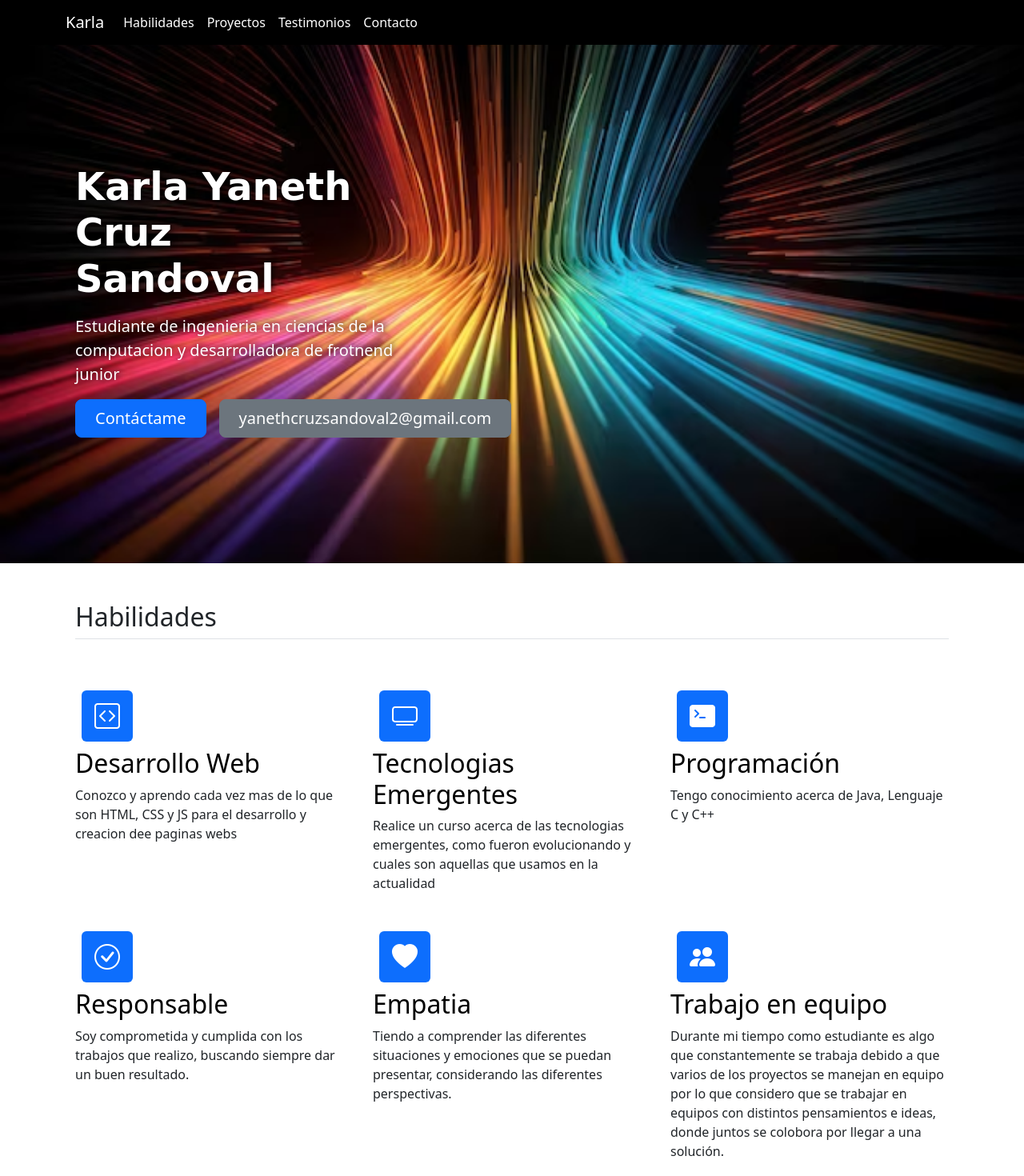
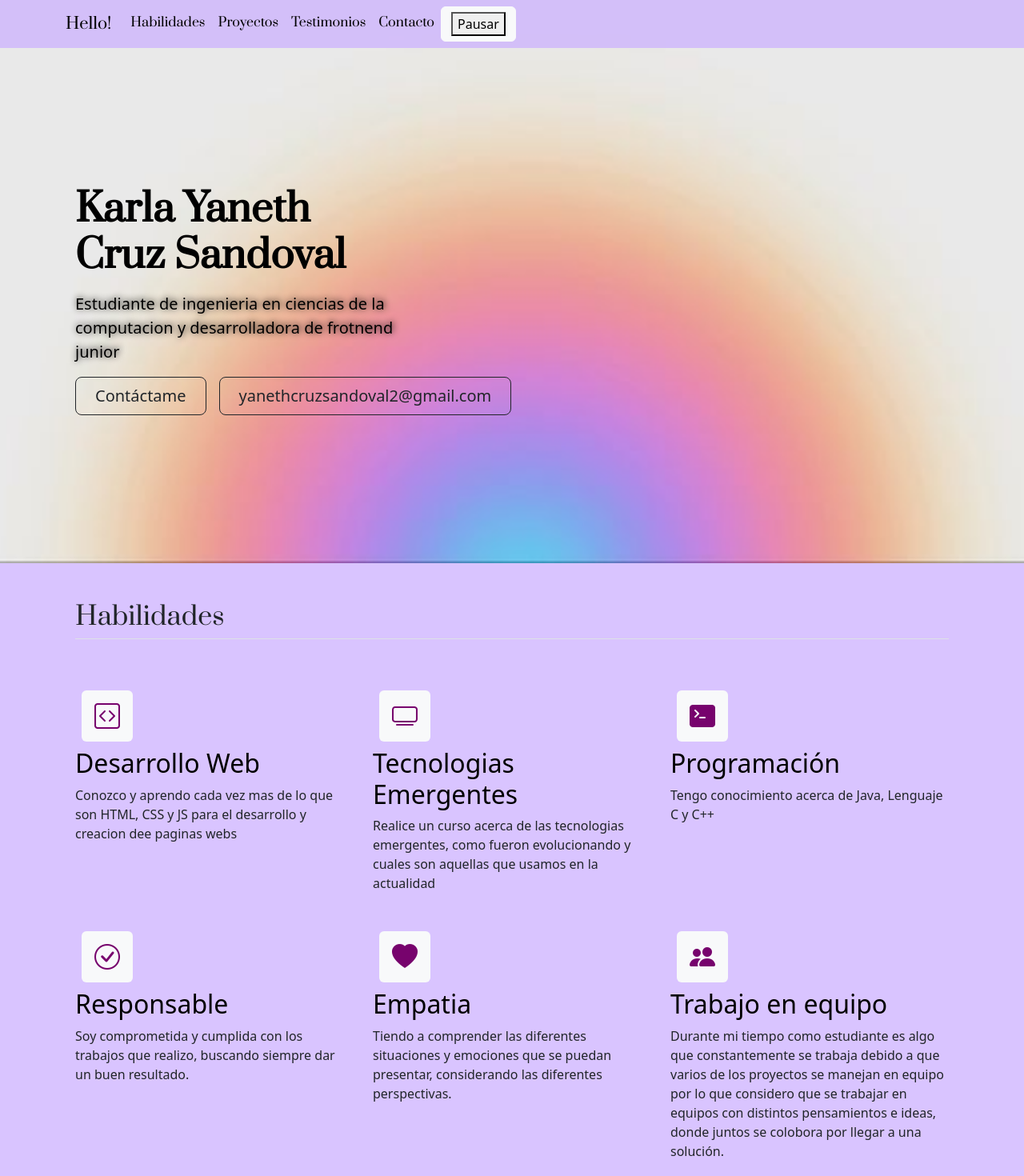
Before and after one commit to Yanethcr/portafolio, a plain HTML site: page index.html in a window 1280 px wide. Shown: the top 1470 px of the page at 80% size. Drawn offline with nearby package versions, Linux system fonts and the light colour scheme; a web font is replaced by a local one.

Commit message:
actualizacion js

```diff
--- a/index.html
+++ b/index.html
@@ -11,12 +11,17 @@
 
     <link rel="stylesheet" href="https://cdn.jsdelivr.net/npm/bootstrap-icons@1.11.3/font/bootstrap-icons.min.css">
 
+    <!-- Para añadir la musica -->
+    <link rel="preconnect" href="https://fonts.googleapis.com">
+    <link rel="preconnect" href="https://fonts.gstatic.com" crossorigin>
+    <link href="https://fonts.googleapis.com/css2?family=Rubik+Pixels&display=swap" rel="stylesheet">
+
 
     <!-- estilo de titulo nombre -->
+
     <link rel="preconnect" href="https://fonts.googleapis.com">
     <link rel="preconnect" href="https://fonts.gstatic.com" crossorigin>
-    <link href="https://fonts.googleapis.com/css2?family=Sarina&display=swap" rel="stylesheet">
-
+    <link href="https://fonts.googleapis.com/css2?family=Prata&display=swap" rel="stylesheet">
 
     <link rel="stylesheet" href="style.css">
 
@@ -26,13 +31,18 @@
 
 <body>
 
+    <audio id="miAudio" autoplay>
+        <source src="assets/music/audio.mp3" type="audio/mpeg">
+    </audio>
+
+
 
     <!-- Comenzaremos a utilizar etiquetas semanticas para crear la maqueta principal -->
 
     <header>
-        <nav class="navbar fixed-top navbar-expand-lg bg-black" data-bs-theme="dark">
+        <nav class="navbar fixed-top navbar-expand-lg navbar-light navbar-lila">
             <div class="container">
-                <a class="navbar-brand" href="#presentacion">Karla</a>
+                <a class="navbar-brand prata-regular" href="#presentacion">Hello!</a>
                 <button class="navbar-toggler" type="button" data-bs-toggle="collapse" data-bs-target="#navbarNav"
                     aria-controls="navbarNav" aria-expanded="false" aria-label="Toggle navigation">
                     <span class="navbar-toggler-icon"></span>
@@ -40,16 +50,21 @@
                 <div class="collapse navbar-collapse" id="navbarNav">
                     <ul class="navbar-nav">
                         <li class="nav-item">
-                            <a class="nav-link active" aria-current="page" href="#habilidades"> Habilidades</a>
+                            <a class="nav-link active prata-regular" aria-current="page" href="#habilidades">
+                                Habilidades</a>
                         </li>
                         <li class="nav-item">
-                            <a class="nav-link active" href="#proyectos">Proyectos</a>
+                            <a class="nav-link active prata-regular" href="#proyectos">Proyectos</a>
                         </li>
                         <li class="nav-item">
-                            <a class="nav-link active" href="#testimonios">Testimonios</a>
+                            <a class="nav-link active prata-regular" href="#testimonios">Testimonios</a>
                         </li>
                         <li class="nav-item">
-                            <a class="nav-link active" href="#contacto">Contacto</a>
+                            <a class="nav-link active prata-regular" href="#contacto">Contacto</a>
+                        </li>
+                        <li class="nav-item btn btn-light">
+                            <button id="pauseButton  ">Pausar</button>
+
                         </li>
                     </ul>
                 </div>
@@ -66,16 +81,16 @@
                 <div class="row flex-lg-row align-items-center g-5 py-5 my-5">
 
                     <div class="col-lg-6">
-                        <h1 id="app" class="display-5 fw-bold text-white text-shadow-1 mb-3 sarina-regular ">Karla
-                            Yaneth Cruz Sandoval
+                        <h1 id="app" class="display-5 fw-bold text-black text-shadow-4 mb-3 prata-regular ">
+                            Karla Yaneth Cruz Sandoval
                         </h1>
-                        <p class="lead text-white text-shadow-1">Estudiante de ingenieria en ciencias de la
+                        <p class="lead text-black text-shadow-1">Estudiante de ingenieria en ciencias de la
                             computacion y desarrolladora de frotnend junior</p>
                         <div class="d-grid gap-2 d-md-flex justify-content-md-start">
 
-                            <button type="button" class="btn btn-primary btn-lg px-4 me-md-2">Contáctame</button>
+                            <button type="button" class="btn btn-outline-dark btn-lg px-4 me-md-2">Contáctame</button>
                             <button type="button"
-                                class="btn btn-secondary btn-lg px-4">yanethcruzsandoval2@gmail.com</button>
+                                class="btn btn-outline-dark btn-lg px-4">yanethcruzsandoval2@gmail.com</button>
                         </div>
                     </div>
                 </div>
@@ -84,13 +99,14 @@
         </section>
 
         <section class="container px-4 py-5" id="habilidades">
-            <h2 class="pb-2 border-bottom">Habilidades</h2>
+            <h2 class="pb-2 border-bottom prata-regular">Habilidades</h2>
             <div class="row g-4 py-5 row-cols-1 row-cols-lg-3">
                 <div class="feature col">
                     <div
-                        class="feature-icon d-inline-flex align-items-center justify-content-center text-bg-primary fs-2 px-3 py-2 rounded m-2">
-                        <i class="bi bi-code-square"></i>
+                        class="feature-icon d-inline-flex align-items-center justify-content-center text-bg-light fs-2 px-3 py-2 rounded m-2">
+                        <i class="bi bi-code-square icono"></i>
                     </div>
+
                     <h3 class="fs-2 text-body-emphasis">Desarrollo Web</h3>
                     <p>Conozco y aprendo cada vez mas de lo que son HTML, CSS y JS para el desarrollo y creacion dee
                         paginas webs</p>
@@ -98,9 +114,9 @@
 
                 <div class="feature col">
                     <div
-                        class="feature-icon d-inline-flex align-items-center justify-content-center text-bg-primary fs-2 px-3 py-2 rounded m-2">
+                        class="feature-icon d-inline-flex align-items-center justify-content-center text-bg-light fs-2 px-3 py-2 rounded m-2">
                         <!-- aqui se coloca el icono  -->
-                        <i class="bi bi-tv"></i>
+                        <i class="bi bi-tv icono"></i>
                     </div>
                     <h3 class="fs-2 text-body-emphasis">Tecnologias Emergentes </h3>
                     <p>Realice un curso acerca de las tecnologias emergentes, como fueron evolucionando y cuales son
@@ -109,9 +125,9 @@
 
                 <div class="feature col">
                     <div
-                        class="feature-icon d-inline-flex align-items-center justify-content-center text-bg-primary fs-2 px-3 py-2 rounded m-2">
+                        class="feature-icon d-inline-flex align-items-center justify-content-center text-bg-light fs-2 px-3 py-2 rounded m-2">
                         <!-- aqui se coloca el icono  -->
-                        <i class="bi bi-terminal-fill"></i>
+                        <i class="bi bi-terminal-fill icono"></i>
                     </div>
                     <h3 class="fs-2 text-body-emphasis">Programación </h3>
                     <p>Tengo conocimiento acerca de Java, Lenguaje C y C++</p>
@@ -120,8 +136,8 @@
 
                 <div class="feature col">
                     <div
-                        class="feature-icon d-inline-flex align-items-center justify-content-center text-bg-primary fs-2 px-3 py-2 rounded m-2">
-                        <i class="bi bi-check-circle"></i>
+                        class="feature-icon d-inline-flex align-items-center justify-content-center text-bg-light fs-2 px-3 py-2 rounded m-2">
+                        <i class="bi bi-check-circle icono"></i>
                     </div>
                     <h3 class="fs-2 text-body-emphasis">Responsable </h3>
                     <p>Soy comprometida y cumplida con los trabajos que realizo, buscando siempre dar un buen resultado.
@@ -130,8 +146,8 @@
 
                 <div class="feature col">
                     <div
-                        class="feature-icon d-inline-flex align-items-center justify-content-center text-bg-primary fs-2 px-3 py-2 rounded m-2">
-                        <i class="bi bi-heart-fill"></i>
+                        class="feature-icon d-inline-flex align-items-center justify-content-center text-bg-light fs-2 px-3 py-2 rounded m-2">
+                        <i class="bi bi-heart-fill icono"></i>
                     </div>
                     <h3 class="fs-2 text-body-emphasis">Empatia</h3>
                     <p>Tiendo a comprender las diferentes situaciones y emociones que se puedan presentar, considerando
@@ -141,9 +157,9 @@
 
                 <div class="feature col">
                     <div
-                        class="feature-icon d-inline-flex align-items-center justify-content-center text-bg-primary fs-2 px-3 py-2 rounded m-2">
+                        class="feature-icon d-inline-flex align-items-center justify-content-center text-bg-light fs-2 px-3 py-2 rounded m-2">
                         <!-- aqui se coloca el icono  -->
-                        <i class="bi bi-people-fill"></i>
+                        <i class="bi bi-people-fill icono"></i>
                     </div>
                     <h3 class="fs-2 text-body-emphasis">Trabajo en equipo </h3>
                     <p>Durante mi tiempo como estudiante es algo que constantemente se trabaja debido a que varios de
@@ -155,7 +171,7 @@
         </section>
 
         <section class="container px-4 py-5" id="proyectos">
-            <h2 class="pb-2 border-bottom">Proyectos</h2>
+            <h2 class="pb-2 border-bottom prata-regular">Proyectos</h2>
 
             <div class="row row-cols-1 row-cols-lg-3 align-items-stretch g-4 py-5">
                 <div class="col">
@@ -166,7 +182,8 @@
                             <ul class="d-flex list-unstyled mt-auto">
                                 <!-- mx se ocupa para poner un margen en ambos lados automaticos y centrar las cosas -->
                                 <li class="mx-auto">
-                                    <a class="link-light" href="" target="_blank">DA CLICK</a>
+                                    <a class="link-light" href="https://clon-google-b7.vercel.app/" target="_blank">DA
+                                        CLICK</a>
 
                             </ul>
                         </div>
@@ -192,7 +209,7 @@
         </section>
 
         <section id="testimonios">
-            <h2 class="container text-center">Testimonios</h2>
+            <h2 class="container text-center prata-regular">Testimonios</h2>
             <div id="myCarousel" data-bs-theme="dark" class="carousel slide mb-6" data-bs-ride="carousel">
 
                 <!-- Indicadores son los puntitos encima que me permiten navegar por los elementos -->
--- a/script.js
+++ b/script.js
@@ -44,3 +44,34 @@ typewriterFrase
   .typeString('Tanaka Seako ')
   .pauseFor(1000)
   .start();
+
+
+let audioElement; // Variable para almacenar el objeto Audio
+const mainElement = document.querySelector('main'); // Seleccionar la etiqueta <main>
+mainElement.addEventListener('click', function () {
+  if (!audioElement) {
+    audioElement = new Audio('assets/music/audio.mp3');
+    audioElement.volume = 0.1;
+  }
+  audioElement.play();
+});
+const pauseButton = document.getElementById('pauseButton');
+pauseButton.addEventListener('click', function () {
+  if (audioElement.paused) {
+    audioElement.play();
+    pauseButton.textContent = "Pausar";
+  } else {
+    audioElement.pause();
+    pauseButton.textContent = "Reanudar";
+  }
+});
+
+
+async function copiarAlPortapapeles(texto) {
+  try {
+    await navigator.clipboard.writeText(texto);
+    alert('Texto copiado al portapapeles');
+  } catch (err) {
+    console.error('Error al copiar:', err);
+  }
+}
--- a/style.css
+++ b/style.css
@@ -11,7 +11,7 @@
 
     */
 
-    background-image: url("assets/fon2.avif");
+    background-image: url("assets/aura.jpg");
     background-repeat: no-repeat;
     background-position: center;
     background-size: cover;
@@ -45,15 +45,31 @@ En lugar de que se repita este codigo muchas veces es mucho mejor que se pongan
 }
 */
 .text-shadow-1 {
-    text-shadow: 1px -1px 8px rgba(0, 0, 0, 1);
+    text-shadow: 1px -1px 8px rgb(0, 0, 0);
 }
 
 /* crear un boton de da click en la imagen
 copié el que tenía en el apartado de presentación
 nada más con que pongas el botón dentro del link
 */
-.sarina-regular {
-    font-family: "Sarina", cursive;
+
+/* tipografia del proyecto */
+
+.prata-regular {
+    font-family: "Prata", serif;
     font-weight: 400;
     font-style: normal;
 }
+
+body {
+    background-color: #cbafffb9;
+}
+
+.icono {
+    color: #77036d;
+}
+
+.navbar-lila {
+    background-color: #cbafffb9;
+
+}
```
Also changed, not shown: assets/aura.jpg (added), assets/f.jpg (added), assets/fo.jpg (added), assets/fondo.jpg (added), assets/lines.jpg (added), 1 other file. Lines whose indentation alone changed are shown as unchanged.
